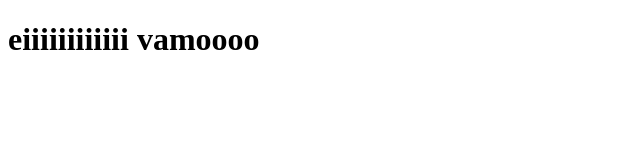
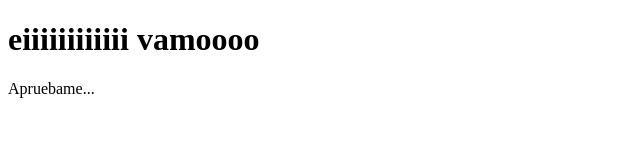
Before and after one commit to pruebagit27/Examen-Prueba-Yo, a plain HTML site: page index.html in a window 1280 px wide. Shown: the whole page, without its empty margins (0-640 px from the left). Drawn offline with Linux system fonts and the light colour scheme.

Commit message:
Cambio examen

```diff
--- a/index.html
+++ b/index.html
@@ -2,5 +2,6 @@
 <html>
     <head>
         <h1>eiiiiiiiiiiii vamoooo</h1>
+        <p>Apruebame...</p>
     </head>
 </html>
```
